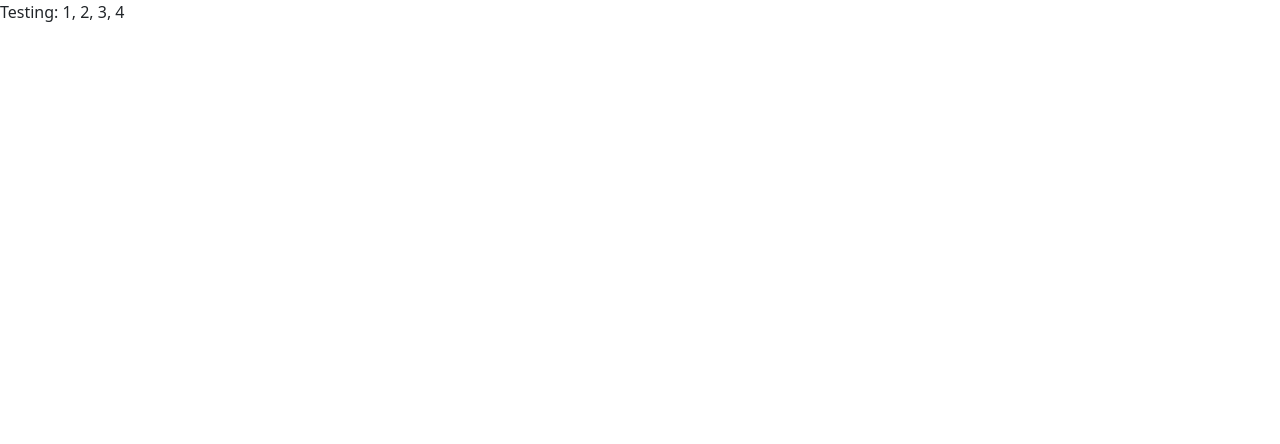
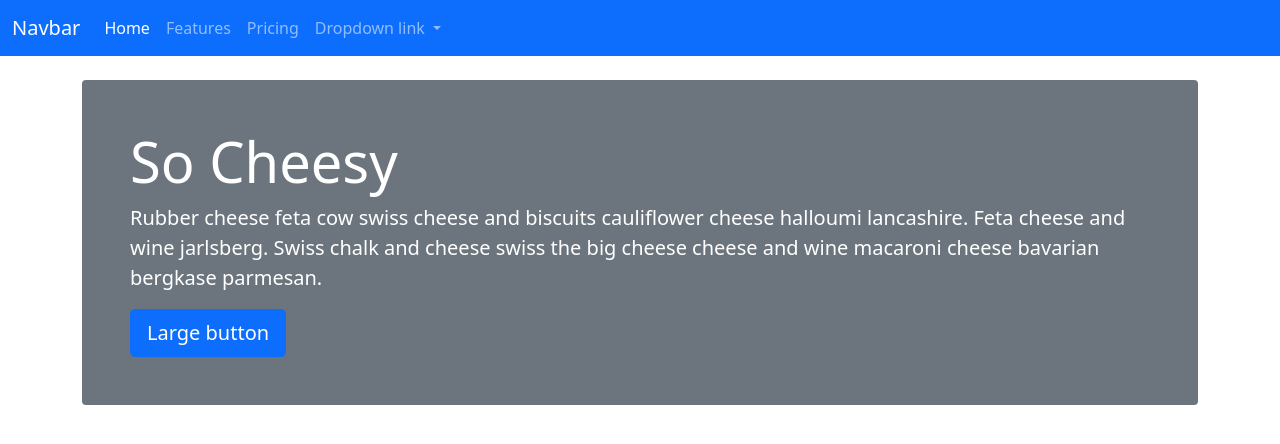
Before and after one commit to trentonhenk/trenton-bootstrap, a website: page docs/index.html in a window 1280 px wide. Drawn offline with Linux system fonts and the light colour scheme.

Commit message:
first round

```diff
--- a/docs/index.html
+++ b/docs/index.html
@@ -9,8 +9,45 @@
 
 <body>
   <!-- Content starts here -->
-  <p>Testing: 1, 2, 3, 4</p>
+  <nav class="navbar navbar-expand-lg navbar-dark bg-primary">
+    <div class="container-fluid">
+      <a class="navbar-brand" href="#">Navbar</a>
+      <button class="navbar-toggler" type="button" data-bs-toggle="collapse" data-bs-target="#navbarNavDropdown" aria-controls="navbarNavDropdown" aria-expanded="false" aria-label="Toggle navigation">
+        <span class="navbar-toggler-icon"></span>
+      </button>
+      <div class="collapse navbar-collapse" id="navbarNavDropdown">
+        <ul class="navbar-nav">
+          <li class="nav-item">
+            <a class="nav-link active" aria-current="page" href="#">Home</a>
+          </li>
+          <li class="nav-item">
+            <a class="nav-link" href="#">Features</a>
+          </li>
+          <li class="nav-item">
+            <a class="nav-link" href="#">Pricing</a>
+          </li>
+          <li class="nav-item dropdown">
+            <a class="nav-link dropdown-toggle" href="#" id="navbarDropdownMenuLink" role="button" data-bs-toggle="dropdown" aria-expanded="false">
+              Dropdown link
+            </a>
+            <ul class="dropdown-menu" aria-labelledby="navbarDropdownMenuLink">
+              <li><a class="dropdown-item" href="#">Action</a></li>
+              <li><a class="dropdown-item" href="#">Another action</a></li>
+              <li><a class="dropdown-item" href="#">Something else here</a></li>
+            </ul>
+          </li>
+        </ul>
+      </div>
+    </div>
+  </nav>
 
+  <div class="container">
+    <div id="header" class="bg-secondary text-white my-4 p-5 rounded">
+      <h1 class="display-4">So Cheesy</h1>
+      <p class="lead">Rubber cheese feta cow swiss cheese and biscuits cauliflower cheese halloumi lancashire. Feta cheese and wine jarlsberg. Swiss chalk and cheese swiss the big cheese cheese and wine macaroni cheese bavarian bergkase parmesan.</p>
+      <button type="button" class="btn btn-primary btn-lg">Large button</button>
+    </div>
+  </div>
   <!-- Closing scripts here -->
   <script src="js/bootstrap.bundle.js"></script>
 </body>
```
Also changed, not shown: src/html/index.html (+38 -1 lines), README.md.
